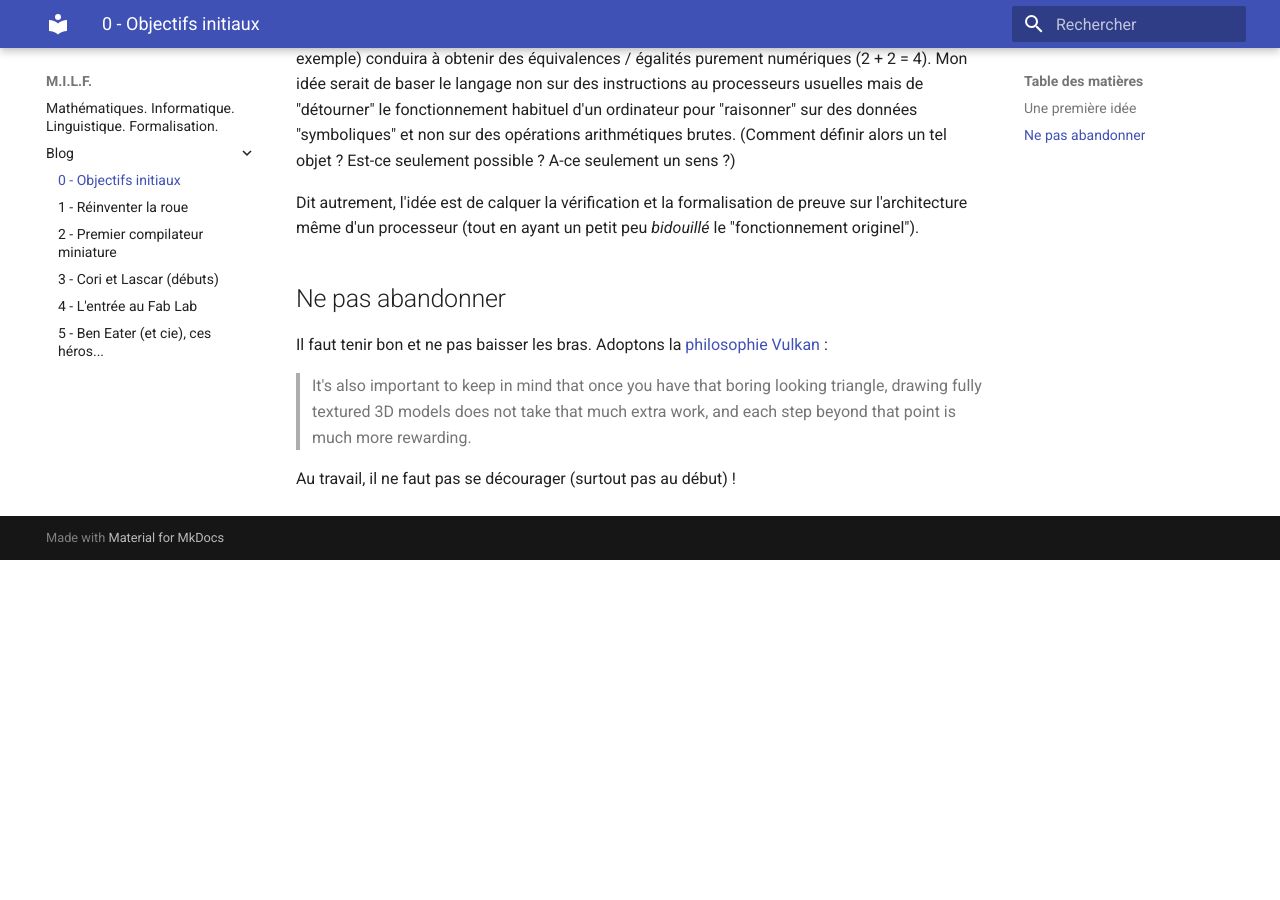
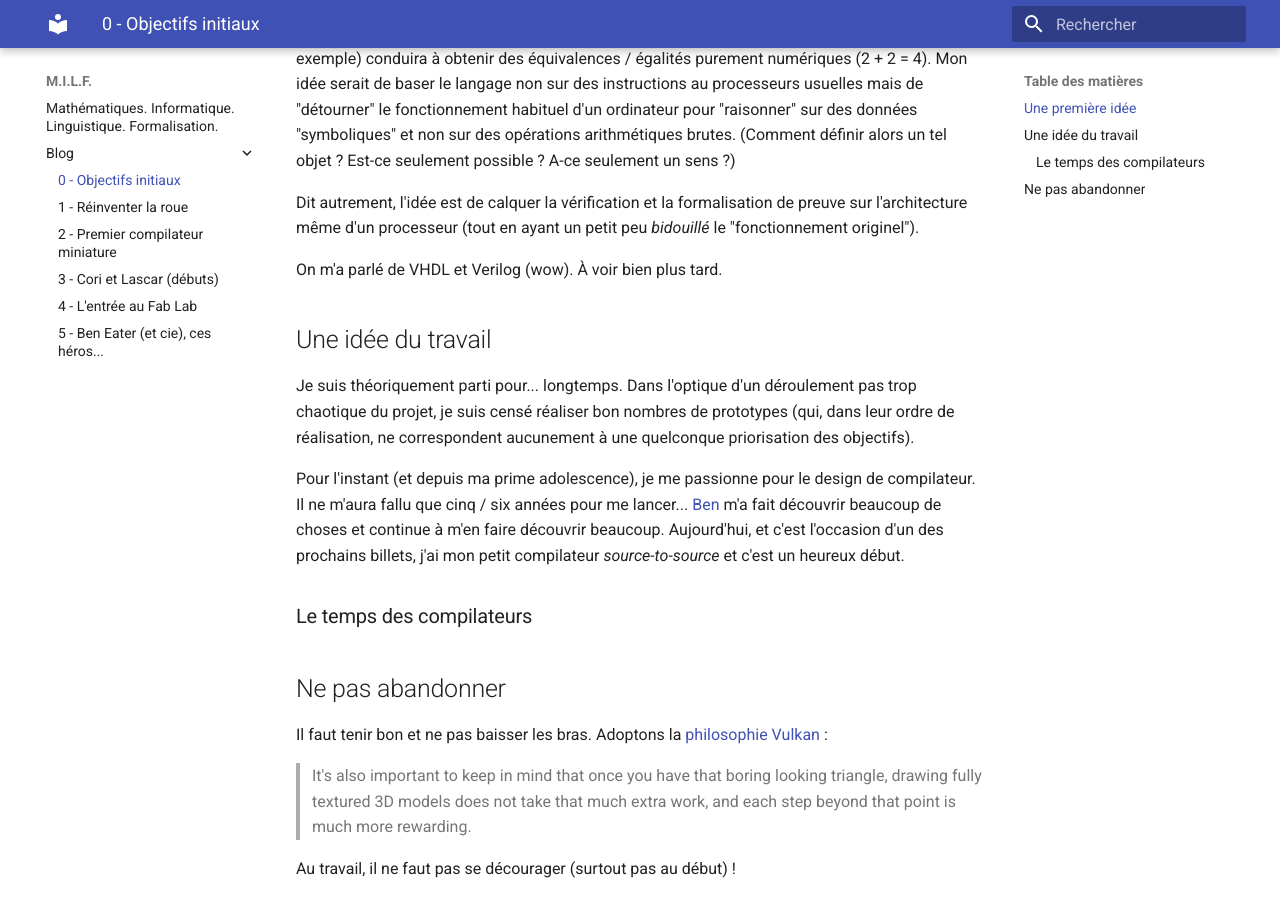
Before and after one commit to MathiasGarnier/MILF, an MkDocs documentation site: the page built from docs/blog/0-objectifs-initiaux.md, in a window 1280 px wide and 900 px high, scrolled down 980 px. Built offline with MkDocs 1.6.1 and Material for MkDocs 9.7.7, drawn with Linux system fonts in a browser that asks for light colours; before the commit the page ends 1540 px from its top, so only the background shows below that.

Commit message:
Update 0-objectifs-initiaux.md

```diff
--- a/docs/blog/0-objectifs-initiaux.md
+++ b/docs/blog/0-objectifs-initiaux.md
@@ -17,6 +17,15 @@ Mon idée serait de baser le langage non sur des instructions au processeurs usu
 
 Dit autrement, l'idée est de calquer la vérification et la formalisation de preuve sur l'architecture même d'un processeur (tout en ayant un petit peu _bidouillé_ le "fonctionnement originel").
 
+On m'a parlé de VHDL et Verilog (wow). À voir bien plus tard.
+
+## Une idée du travail
+
+Je suis théoriquement parti pour... longtemps. Dans l'optique d'un déroulement pas trop chaotique du projet, je suis censé réaliser bon nombres de prototypes (qui, dans leur ordre de réalisation, ne correspondent aucunement à une quelconque priorisation des objectifs).
+
+Pour l'instant (et depuis ma prime adolescence), je me passionne pour le design de compilateur. Il ne m'aura fallu que cinq / six années pour me lancer... [Ben](https://github.com/lngns/) m'a fait découvrir beaucoup de choses et continue à m'en faire découvrir beaucoup. Aujourd'hui, et c'est l'occasion d'un des prochains billets, j'ai mon petit compilateur _source-to-source_ et c'est un heureux début.
+
+### Le temps des compilateurs
 
 ## Ne pas abandonner
 
```
